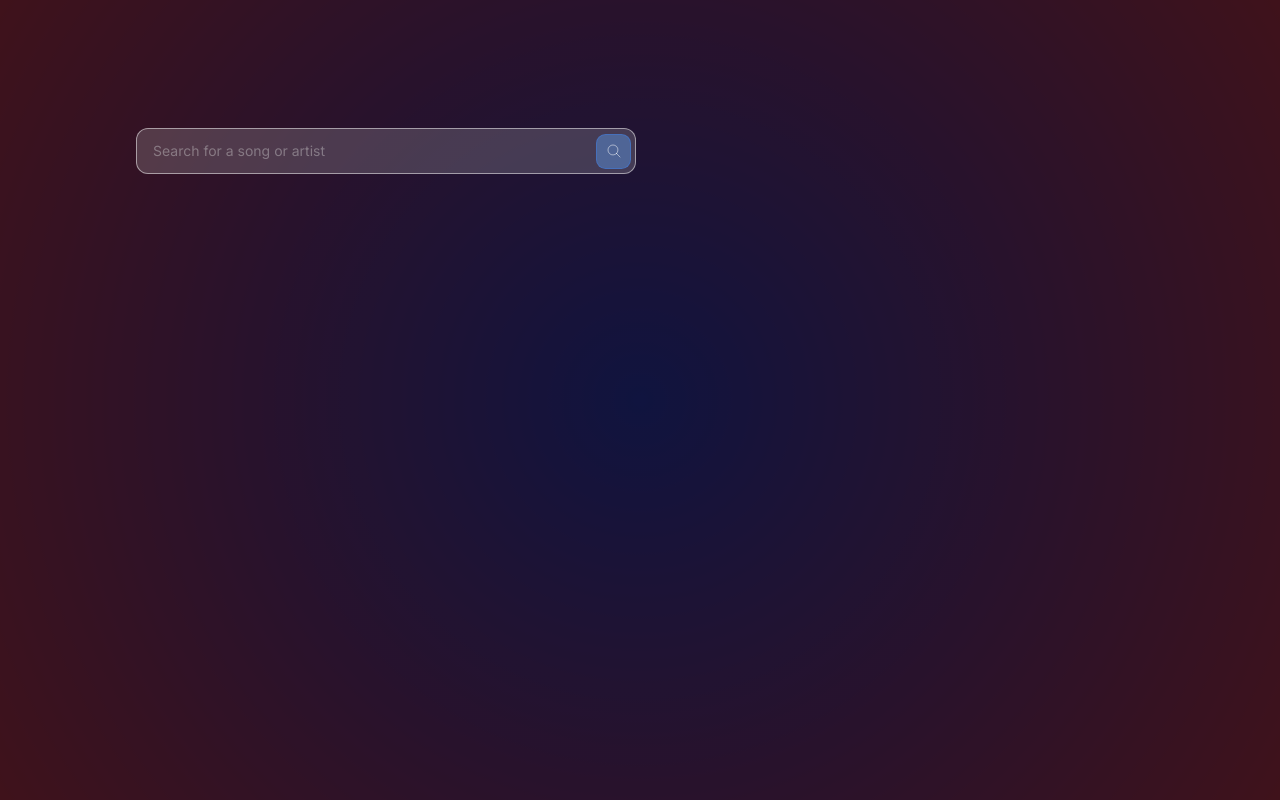
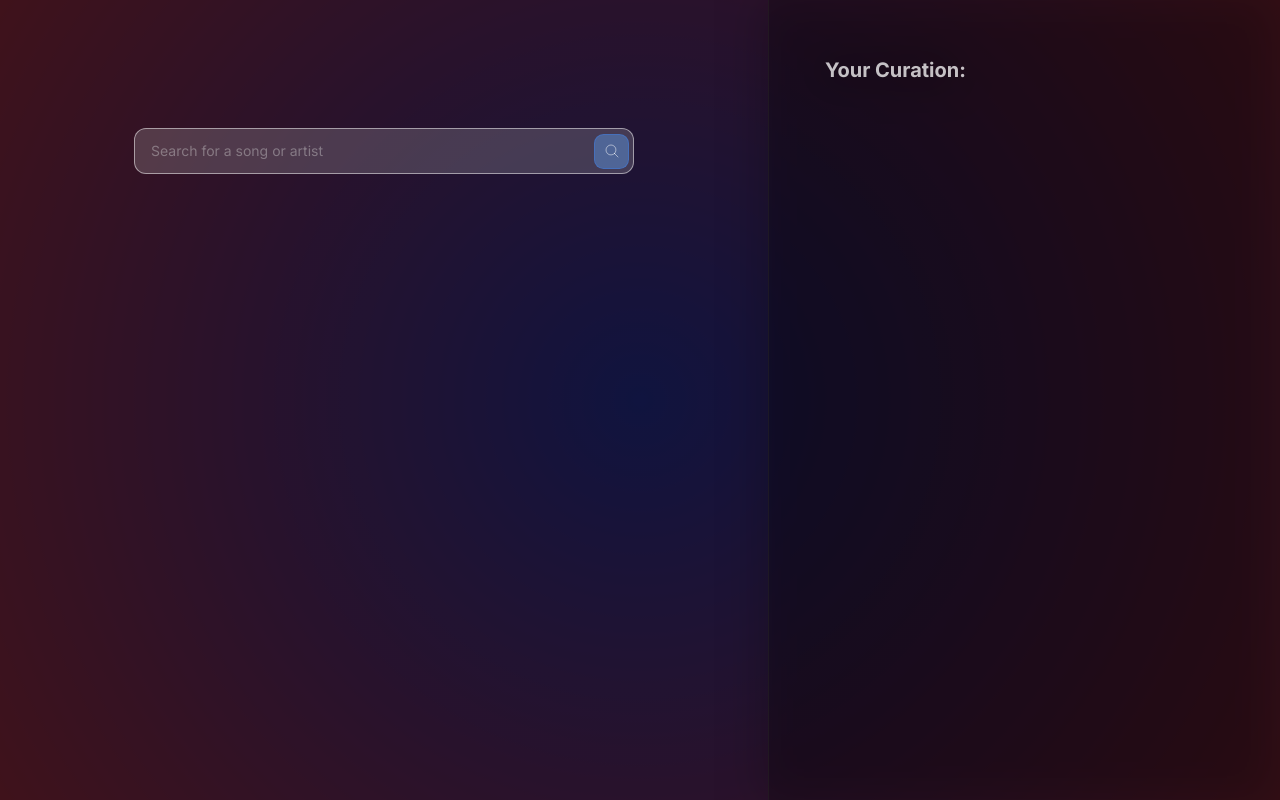
Before and after one commit to brandonegg/song-recommendations, a Next.js app: page / in a window 1280 px wide. Built offline with nearby package versions, Linux system fonts and the light colour scheme.

Commit message:
add curation sidebar

```diff
--- a/src/app/components/curation-sidebar.tsx
+++ b/src/app/components/curation-sidebar.tsx
@@ -1,3 +1,7 @@
 export const CurationSidebar = () => {
-  return <div className="h-full w-full"></div>;
+  return (
+    <div className="p-14 h-full w-full bg-black/20 border-l border-stone-800/50 backdrop-blur-md drop-shadow-left">
+      <h1 className="text-xl font-bold text-white/75">Your Curation:</h1>
+    </div>
+  );
 };
--- a/src/app/page.tsx
+++ b/src/app/page.tsx
@@ -110,9 +110,9 @@ export default function Home() {
 
   return (
     <main className="flex min-h-screen flex-col items-center justify-between">
-      <div className="flex flex-row h-full w-full overflow-hidden">
-        <div className="p-32 flex flex-col h-full overflow-y-auto">
-          <div className="pb-8">
+      <div className="flex flex-row h-screen w-full overflow-hidden">
+        <div className="w-[60%] py-32 flex flex-col h-full overflow-y-auto">
+          <div className="pb-8 mx-auto">
             <SearchBar value={searchValue ?? ""} onChange={onChange} />
           </div>
 
@@ -127,8 +127,8 @@ export default function Home() {
           ) : null}
         </div>
 
-        <div className="h-full">
-            <CurationSidebar />
+        <div className="h-full w-[40%]">
+          <CurationSidebar />
         </div>
       </div>
     </main>
--- a/tailwind.config.ts
+++ b/tailwind.config.ts
@@ -20,6 +20,9 @@ const config: Config = {
           300: "#696969",
         },
       },
+      dropShadow: {
+        left: "-7px 0px 22px #000000",
+      },
     },
   },
   plugins: [],
```
